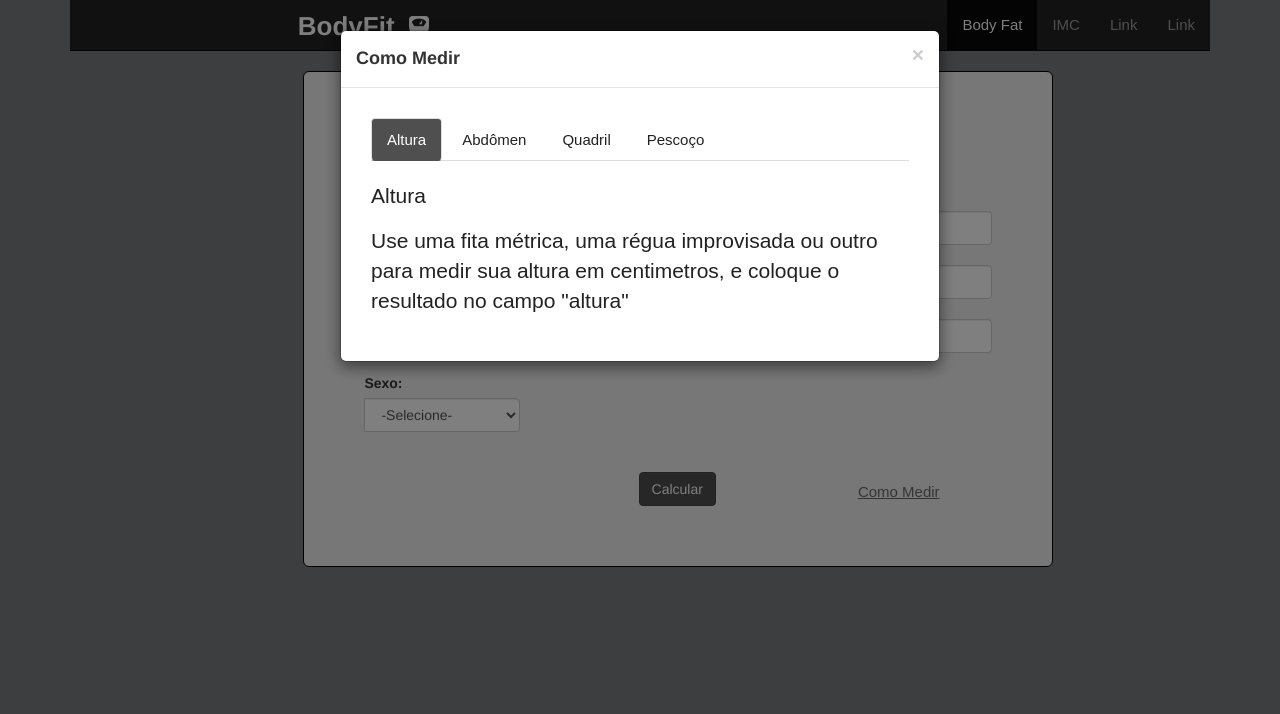
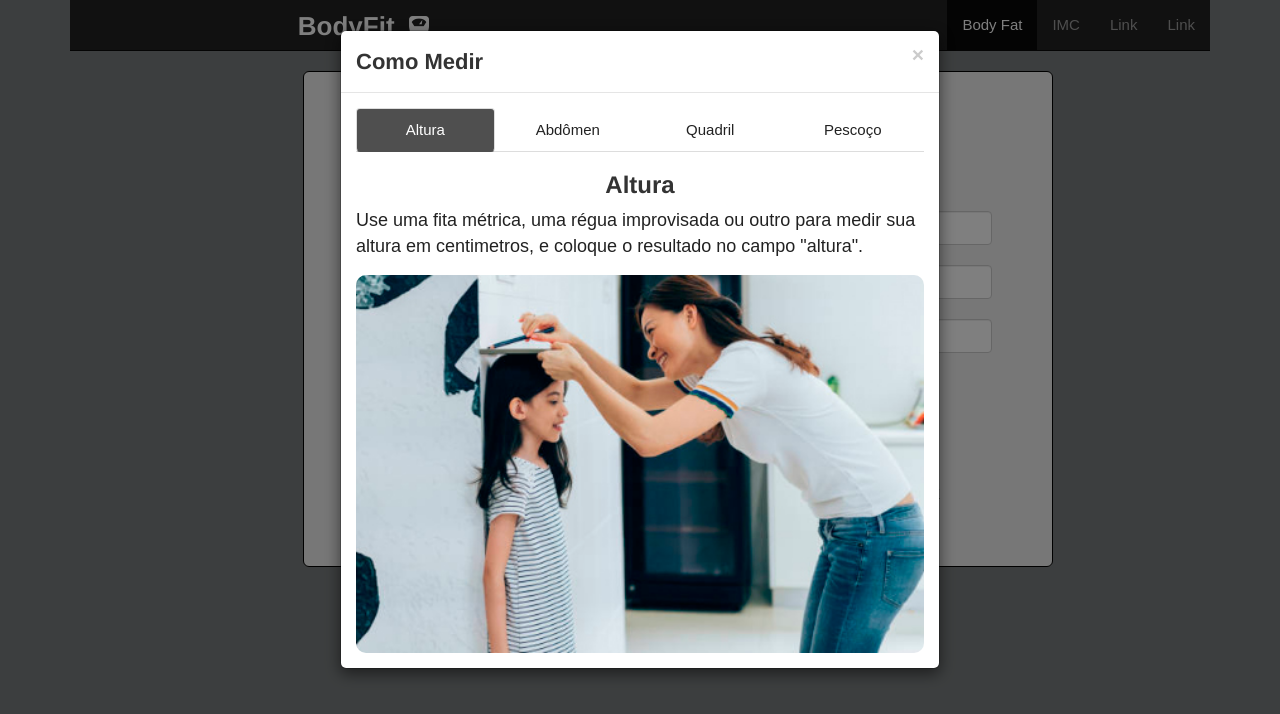
Before and after one commit to soutoigor/bodyfitAppCalc, a plain HTML site: page root/www/bodyfat.html in a window 1280 px wide. Both pictures are taken after a click on the link "Como Medir". Drawn offline with Linux system fonts and the light colour scheme.

Commit message:
Add files via upload

```diff
--- a/root/www/bodyfat.html
+++ b/root/www/bodyfat.html
@@ -148,10 +148,11 @@
                                             <h4 class="modal-title"><Strong>Como Medir</Strong></h4>
 
                                         </div>
+                                        <div style='padding: 0px;' class="modal-body" >
+
                                          <div class="modal-body" >
 
-                                             <div class="modal-body" >
-                                            <ul class="nav nav-tabs nav-pills ">
+                                                    <ul class="nav nav-como-medir-bf nav-tabs nav-pills">
 
                                                         <li class="active"><a href="#mede-altura" data-toggle="tab" >Altura</a></li>
                                                         <li class=""><a href="#mede-abdomen" data-toggle="tab" >Abdômen</a></li>
@@ -159,25 +160,32 @@
                                                         <li class=""><a href="#mede-pescoco" data-toggle="tab" >Pescoço</a></li>
 
                                                     </ul>
+
                                         <div style='margin-top: 20px;'  class="tab-content">
 
                                             <div class="tab-pane active" id="mede-altura">
-                                                    <p>Altura</p>
-                                                    <p>Use uma fita métrica, uma régua improvisada ou outro para medir sua altura em centimetros, e coloque o resultado no campo "altura"</p>
+                                                    <h4>Altura</h4>
+                                                    <p>Use uma fita métrica, uma régua improvisada ou outro para medir sua altura em centimetros, e coloque o resultado no campo "altura".</p>
+                                                    <img  src="img/altura.jpg" alt="Criança encostada na parede e mãe medindo altura dela." />
                                             </div>
                                                 <div class="tab-pane" id="mede-abdomen">
-                                                    <p>Abdômen</p>
+                                                    <h4>Abdômen</h4>
                                                     <p>A medida da cintura deve ser feita na altura do umbigo soltando todo o ar, sem necessidade de murchar a barriga, apenas soltar todo ar</p>
+                                                     <img  src="img/abdomen.jpg" alt="Mulher medindo abdômen com uma fita." />
                                                 </div>
 
                                                 <div class="tab-pane" id="mede-quadril">
-                                                    <p>Quadril</p>
+                                                    <h4>Quadril</h4>
                                                     <p>A medida do Quadril, só é feita para as mulheres, e deve-se levar em consideração a maior medida possível.</p>
+                                                    <img  src="img/quadril.jpg" alt="Mulher medindo o quadril com uma fita." />
                                                 </div>
 
                                                 <div class="tab-pane" id="mede-pescoco">
-                                                    <p>Pescoço</p>
+                                                    <h4>Pescoço</h4>
                                                     <p>A medida do pescoço deve ser feita logo acima do trapézio, tome cuidado para não levar o trapézio em consideração, isso pode aumentar a medida, fazendo com que o seu BF pareça abaixo do que ele realmente é.</p>
+                                                    <img  src="img/pescoco.jpg" alt="Homem medindo o pescoço com uma fita." />
+
+
                                                 </div>
 
                                             </div>
--- a/root/www/css/index.css
+++ b/root/www/css/index.css
@@ -1,3 +1,8 @@
+p{
+    font-family:sans-serif;
+    font-size:16px;
+    font-weight: 400;
+}
 body{
     background-color:#797d7e;
 
@@ -7,6 +12,7 @@ p,a,a:hover{
     font-family: sans-serif;
     font-size: 15px;
     color: #222;
+
 }
 
 
@@ -121,3 +127,48 @@ text-shadow: 1px 1px 1px rgba(150, 150, 150, 0.8);
     font-size: 20px !important;
     font-weight: 600;
 }
+
+
+.nav-como-medir-imc,.nav-como-medir-bf{
+    display: flex;
+    flex-wrap: nowrap;
+   align-items: center;
+    justify-content: center;
+
+
+}
+
+.nav-como-medir-bf > li{
+    flex-basis: 0;
+   flex-shrink: 1;
+        flex-grow: 1;
+    width: 28%;
+    font-size:14px;
+       text-align: center;
+
+}
+.nav-como-medir-imc > li{
+    width: 50%;
+   text-align: center;
+}
+
+.tab-pane > h4{
+    font-weight: 600;
+    font-size: 24px;
+    text-align: center;
+}
+
+.tab-pane > p{
+    font-weight: 500;
+    font-size: 18px;
+
+}
+
+.tab-pane > img{
+    width: 100%;
+    border-radius: 10px;
+}
+.modal-title{
+    font-size: 22px;
+    font-weight: 600;
+}
```
Also changed, not shown: root/www/imc.html (+8 -4 lines), root/www/img/abdomen.jpg (added), root/www/img/altura.jpg (added), root/www/img/pescoco.jpg (added), root/www/img/peso.jpg (added), root/www/img/quadril.jpg (added). Lines whose indentation alone changed are shown as unchanged.
